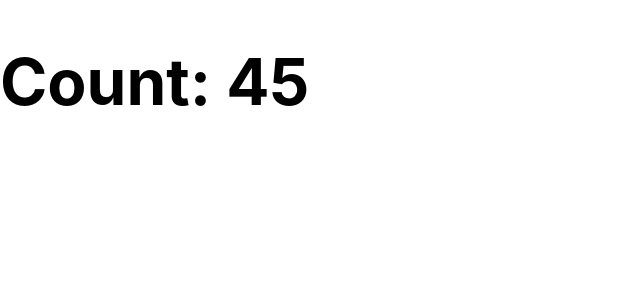
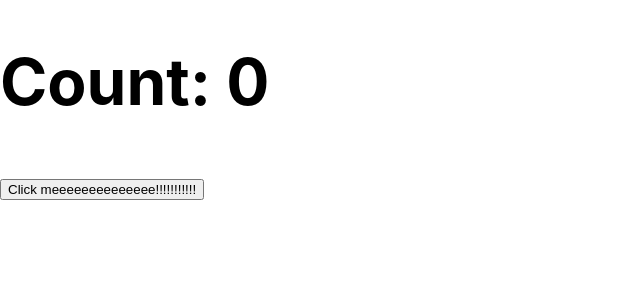
Before and after one commit to Gabriel1470/React-esercizi, a React (Create React App) app: page / in a window 1280 px wide. Shown: the top 300 px of the page, without its empty margins (0-640 px from the left). Built offline with nearby package versions, Linux system fonts and the light colour scheme.

Commit message:
events 01

```diff
--- /dev/null
+++ b/src/components/ClickCounter.jsx
@@ -0,0 +1,23 @@
+import React from "react";
+
+export class ClickCounter extends React.Component {
+  state = {
+    count: this.props.initValue ?? 0,
+  }
+
+  incrementState=()=>{
+this.setState({count: this.state.count + 1})
+  }
+
+  render() {
+    return (
+      <div>
+        <h1>Count: {this.state.count}</h1>
+
+<button onClick={this.incrementState}>Click meeeeeeeeeeeeee!!!!!!!!!!!</button>
+
+      </div>
+    )
+  }
+
+}
--- a/src/components/Counter.jsx
+++ /dev/null
@@ -1,26 +0,0 @@
-import React from "react";
-
-export class Counter extends React.Component{
-state = {
-  count: this.props.initValue ?? 0,
-}
-
-
-  constructor(props){
-   super(props)
-
-     setInterval(()=>{
-         this.setState((state)=>{
-          return{ count: state.count + (this.props.increment ?? 1)}
-           })
-           }, (this.props.interval ?? 1000))
-
-  }
-
-  render(){
-   return (
-   <h1>Count: {this.state.count}</h1>
-   )
-  }
-
-}
--- a/src/components/CounterDisplay.jsx
+++ b/src/components/CounterDisplay.jsx
@@ -1,10 +1,10 @@
-import { Counter } from "./Counter";
+import { ClickCounter } from "./ClickCounter";
 
-export class CounterDisplay extends Counter{
+export class CounterDisplay extends ClickCounter{
 
   render(){
     return(
-     <h1><Counter initValue={0} increment={3} interval={500}/></h1>
+     <h1><ClickCounter initValue={0} increment={1} interval={1500}/></h1>
     )
   }
 }
```
